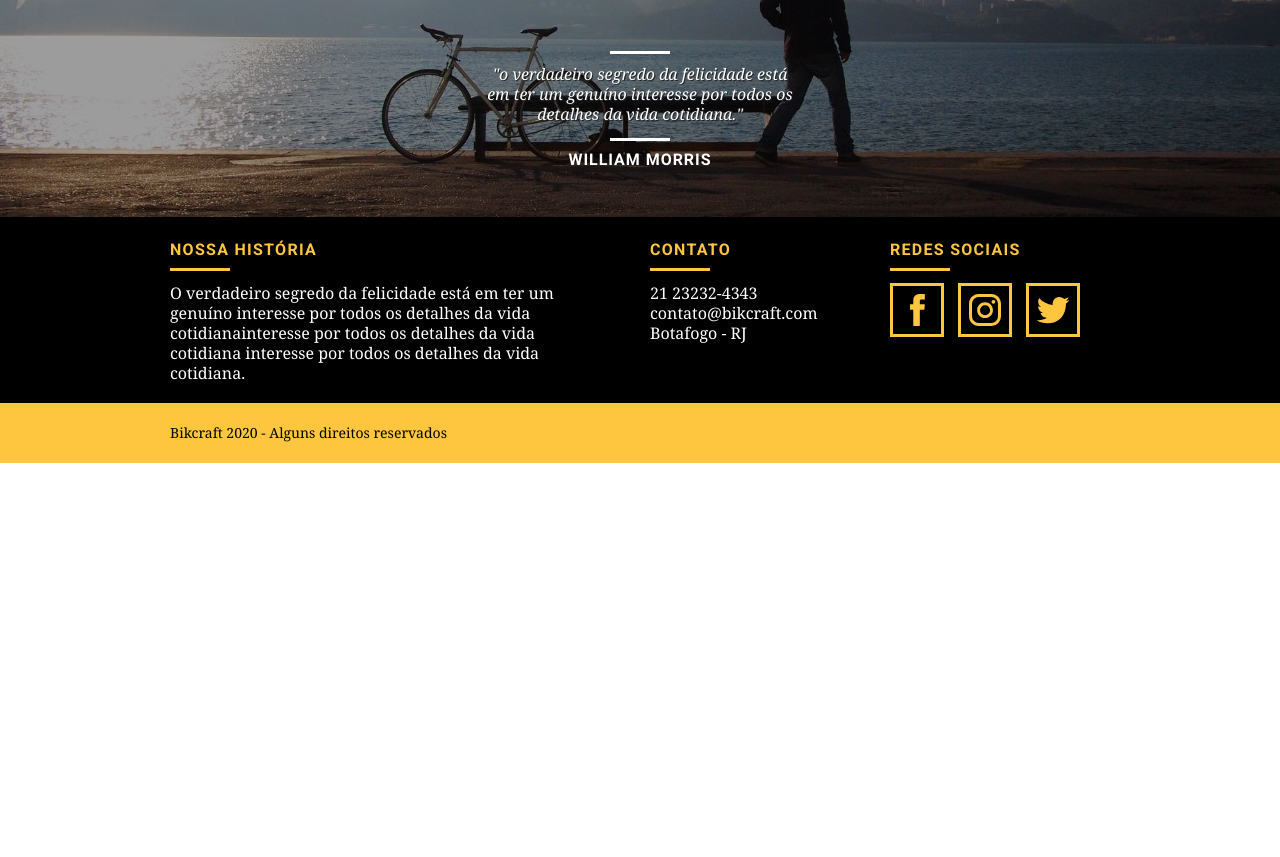
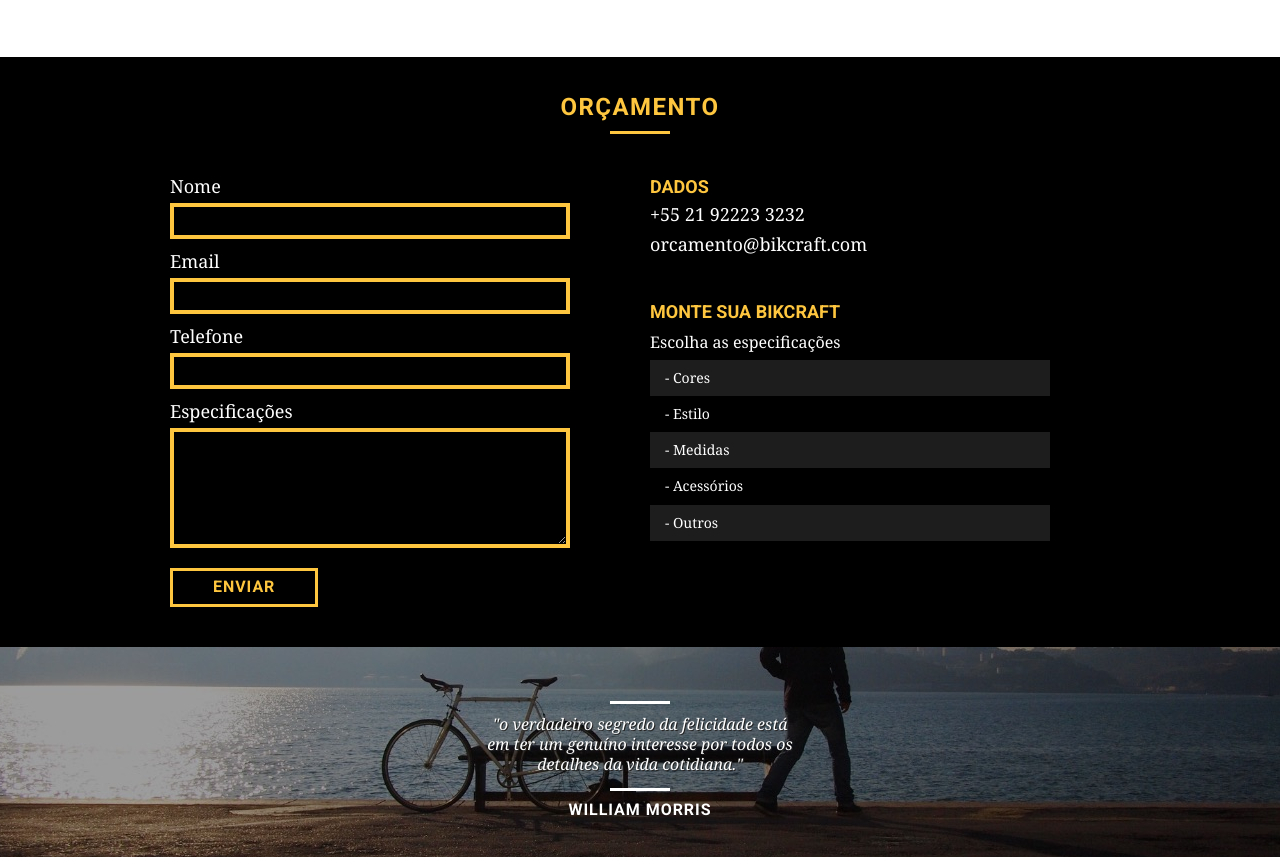
Before and after one commit to pjulioss/bikcraft, a plain HTML site: page produtos.html in a window 1280 px wide. Shown: the part 2173-3030 px from the top of the page. Before the commit the page ends 2636 px from the top, so only its background shows below. Drawn offline with Linux system fonts and the light colour scheme.

Commit message:
pagina produtos finalizada

```diff
--- a/css/produtos.css
+++ b/css/produtos.css
@@ -69,3 +69,113 @@
 .produto_info ul li:nth-child(even) {
     border-left: 2px solid #000;
 }
+
+/* Orçamento */
+.orcamento {
+    width: 100%;
+    background: #000;
+    margin-top: 60px;
+    padding: 40px 0;
+}
+
+.orcamento h2 {
+    color: #fec63e;
+}
+
+.orcamento h2:after {
+    content: "";
+    display: block;
+    background: #fec63e;
+    width: 60px;
+    height: 3px;
+    margin: 14px auto;
+    line-height: 20px;
+
+}
+
+.form {
+    padding-right: 60px;
+}
+
+.form label {
+    color: #fff;
+    display: block;
+    font-family: Georgia, 'Times New Roman', Times, serif;
+    font-size: 18px;
+    line-height: 25px;
+    margin-bottom: 4px;
+}
+
+.form input {
+    display: block;
+    width: 100%;
+    border: #fec63e 4px solid;
+    background: none;
+    color: #fff;
+    padding: 6px 10px;
+    outline: none;
+    font-size: 14px;
+    font-family: Georgia, 'Times New Roman', Times, serif;
+    margin-bottom: 10px;
+}
+
+.form textarea {
+    display: block;
+    width: 100%;
+    border: #fec63e 4px solid;
+    background: none;
+    color: #fff;
+    padding: 6px 10px;
+    outline: none;
+    font-size: 14px;
+    font-family: Georgia, 'Times New Roman', Times, serif;
+    margin-bottom: 20px;
+    height: 120px;
+}
+
+.form button {
+    background: none;
+    cursor: pointer;
+    padding: 7px 40px;
+}
+
+.orcamento_dados {
+    color: #fff;
+}
+
+.orcamento_dados h3 {
+    color: #fec63e;
+    text-transform: uppercase;
+    font-size: 18px;
+    line-height: 25px;
+    font-weight: bold;
+}
+
+.orcamento_dados span {
+    display: block;
+    font-size: 18px;
+    font-family: Georgia, 'Times New Roman', Times, serif;
+    line-height: 30px;
+}
+
+.dados_email {
+    margin-bottom: 40px;
+}
+
+.orcamento_dados ul {
+    padding-right: 60px;
+}
+
+.orcamento_dados ul li {
+    font-family: Georgia, 'Times New Roman', Times, serif;
+    font-size: 14px;
+    padding: 10px 15px;
+}
+
+.orcamento_dados ul li:nth-child(odd) {
+    background: #1d1d1d;
+}
+
+.orcamento_dados p {
+    margin: 8px 0;
+}
--- a/produtos.html
+++ b/produtos.html
@@ -96,6 +96,37 @@
         </div>
     </section>
 
+    <section class="orcamento">
+        <div class="container">
+            <h2 class="subtitulo">Orçamento</h2>
+            <form id="form_orcamento" class="grid-8 form">
+                <label for="nome">Nome</label>
+                <input type="text" name="nome" id="nome">
+                <label for="nome">Email</label>
+                <input type="email" name="email" id="email">
+                <label for="telefone">Telefone</label>
+                <input type="text" name="telefone" id="telefone">
+                <label for="mensagem">Especificações</label>
+                <textarea name="mensagem" id="mensagem" cols="30" rows="10"></textarea>
+                <button type="submit" class="btn">Enviar</button>
+            </form>
+            <div class="orcamento_dados grid-8">
+                <h3>Dados</h3>
+                <span>+55 21 92223 3232</span>
+                <span class="dados_email">orcamento@bikcraft.com</span>
+                <h3>Monte sua Bikcraft</h3>
+                <p>Escolha as especificações</p>
+                <ul>
+                    <li>- Cores</li>
+                    <li>- Estilo</li>
+                    <li>- Medidas</li>
+                    <li>- Acessórios</li>
+                    <li>- Outros</li>
+                </ul>
+            </div>
+        </div>
+    </section>
+
     <section class="quebra">
         <blockquote class="quote-externo container">
             <p>"o verdadeiro segredo da felicidade está em ter um genuíno interesse por todos os detalhes da vida
```
